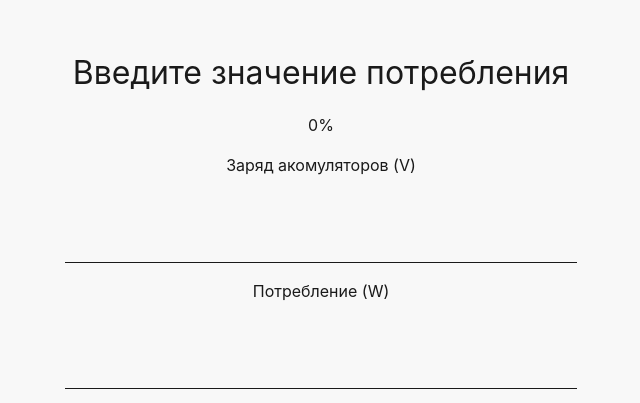
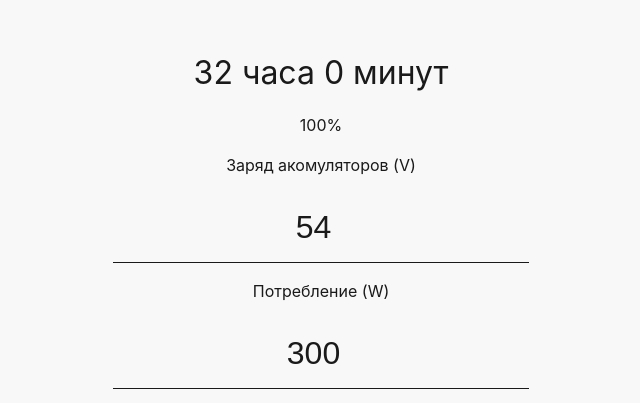
Before and after one commit to dymytrii-tretiakov/battary-time, a React (Vite) app: page / in a window 1280 px wide. Shown: the part 181-584 px from the top of the page, without its empty margins (327-967 px from the left). Built offline with nearby package versions, Linux system fonts and the light colour scheme.

Commit message:
chore: Update UI for battery time calculation inputs and styling

```diff
--- a/src/App.tsx
+++ b/src/App.tsx
@@ -1,19 +1,39 @@
-import './App.css'
-import { useApp } from './useApp'
+import './App.css';
+import { useApp } from './useApp';
 
 function App() {
-  const {output, voltContext, watContext, percentage} = useApp();
+  const { output, voltContext, watContext, percentage } = useApp();
 
   return (
-    <div className='container'>
-      <div className='time'>{output}</div>
+    <div className="container">
+      <div className="time">{output}</div>
       <div className="percentage">{percentage}%</div>
       <label htmlFor="voltage">Заряд акомуляторов (V)</label>
-      <input type="number" name='voltage' value={voltContext.value || ''} onChange={voltContext.onChange} max={54} min={44} />
+      <input
+        inputMode="numeric"
+        type="number"
+        name="voltage"
+        value={voltContext.value || ''}
+        onChange={voltContext.onChange}
+        enterKeyHint="next"
+        max={54}
+        min={44}
+        onKeyUp={voltContext.keyUp}
+      />
       <label htmlFor="wat">Потребление (W)</label>
-      <input type="number" name='wat' value={watContext.value || ''} onChange={watContext.onChange} min={0} max={2500} />
+      <input
+        inputMode="numeric"
+        type="number"
+        name="wat"
+        value={watContext.value || ''}
+        onChange={watContext.onChange}
+        min={0}
+        max={2500}
+        enterKeyHint='done'
+        onKeyUp={watContext.keyUp}
+      />
     </div>
-  )
+  );
 }
 
-export default App
+export default App;
--- a/src/index.css
+++ b/src/index.css
@@ -51,7 +51,10 @@ h1 {
 input {
   font-size: 2rem;
   padding: 0.5em;
+  min-width: 400px;
+  box-sizing: border-box;
   border: 0;
+  border-radius: 0;
   border-bottom: 1px solid var(--color-text);
   color: var(--color-text);
   box-sizing: border-box;
--- a/src/useApp.ts
+++ b/src/useApp.ts
@@ -1,8 +1,9 @@
-import { ChangeEvent, useState, useEffect } from 'react';
+import { ChangeEvent, useState, useEffect, KeyboardEvent } from 'react';
 
 interface InputContext {
   value: number;
   onChange: (e: ChangeEvent<HTMLInputElement>) => void;
+  keyUp?: (e: KeyboardEvent<HTMLInputElement>) => void;
 }
 
 interface UseApp {
@@ -13,19 +14,36 @@ interface UseApp {
 }
 
 export const useApp = (): UseApp => {
-  const [volt, setVolt] = useState<number>(0);
-  const [wat, setWat] = useState<number>(0);
+  const [volt, setVolt] = useState<number>(54);
+  const [wat, setWat] = useState<number>(300);
   const [output, setOutput] = useState<string>('2 часа 12 минут');
   const [percentage, setPercentage] = useState<number>(0);
 
   const voltContext: InputContext = {
     value: volt,
-    onChange: e => setVolt(Number(e.target.value))
+    onChange: e => {
+      setVolt(Number(e.target.value));
+    },
+    keyUp: e => {
+      if (e.key === 'Enter') {
+        const nextInput = e.currentTarget.nextElementSibling
+          ?.nextElementSibling as HTMLInputElement;
+        console.log(nextInput);
+        if (nextInput) nextInput.focus();
+      }
+    }
   };
 
   const watContext: InputContext = {
     value: wat,
-    onChange: e => setWat(Number(e.target.value))
+    onChange: e => {
+      setWat(Number(e.target.value));
+    },
+    keyUp: e => {
+      if (e.key === 'Enter') {
+        e.currentTarget.blur();
+      }
+    }
   };
 
   const calculateBatteryPercentage = (currentVoltage: number): number => {
@@ -37,7 +55,7 @@ export const useApp = (): UseApp => {
     const percentage = ((currentVoltage - minVoltage) / voltageRange) * 100;
 
     // Clamp percentage to range [0, 100]
-    return Math.max(0, Math.min(100, percentage));
+    return Math.ceil(Math.max(0, Math.min(100, percentage)));
   };
 
   const calculateRemainingTime = (currentVoltage: number, powerConsumption: number): void => {
```
